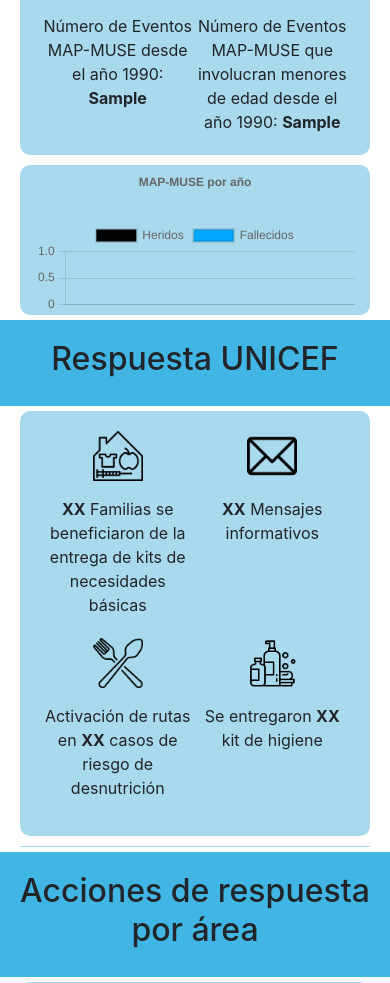
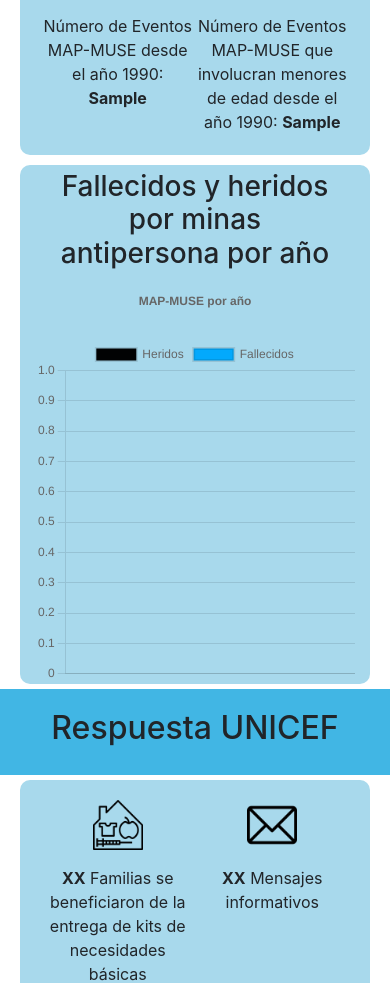
Before and after one commit to andrestrianareina/infografias, a Django app: template base/templates/index.html in a window 390 px wide; the page is wider, and only the part inside the window is pictured. Shown: the part 4439-5422 px from the top of that part. Run offline with Django 3.2, Linux system fonts and the light colour scheme; the template is opened without the code that fills it: most values are stand-ins (such as "Sample title", 1, 10 or a date in 2020); parts of the project's set-up code (start-up, migrations or seed data) failed here and were passed over; some libraries are stand-ins or nearby versions; some web fonts are replaced.

Commit message:
actualización responsive

```diff
--- a/base/static/base/css/style.css
+++ b/base/static/base/css/style.css
@@ -91,6 +91,13 @@
     align-items: center;
 }
 
+.grafica{
+
+    width: 100%;
+    height: 100%;
+
+}
+
 @media only screen and (max-width: 760px) {
 
     .grid-covid{
@@ -102,3 +109,18 @@
         grid-gap: 5px;
     }
 }
+
+
+@media only screen and (max-width: 450px) {
+
+    .grafica{
+
+        float: none;
+        width: 100%;
+        margin-top: 0px;
+        margin-right:0px;
+        margin-left:0px;
+        height: 200%;
+
+    }
+}
--- a/base/templates/index.html
+++ b/base/templates/index.html
@@ -244,8 +244,8 @@
 
                     // Choco
 
-                    var logi_choco = -76.4
-                    var lati_choco = 5.4
+                    var logi_choco = -77
+                    var lati_choco = 6
                     var mun_choco = {{locs_choco|safe}}
                     var nz_choco = {{z_choco|safe}}
 
@@ -489,7 +489,7 @@
             <div class="col-10 col-sm-5 col-md-5 cards-situacional">
                 <h3 class="subtitulo-seccion">Servicios públicos</h3>
                 <div>
-                    <p class=""><img src="{% static "base/icon/WIFI.png" %}" width="50" height="50"></p>
+                    <p class=""><img src="{% static "base/icon/wifi.png" %}" width="50" height="50"></p>
                     <p>Porcentaje de Hogares con conexión a internet en el departamento: <strong id="internet">{{internet_porcentaje_guajira|safe}}</strong></p>
                     <script>
                             var arauca_internet = 0
@@ -1008,7 +1008,11 @@
 
             </div>
             <div class="col-10 col-sm-5 col-md-5 cards-situacional" >
-                <canvas id="myChart"></canvas>
+                <div>
+                    <h3 class="subtitulo-seccion" >Fallecidos y heridos por minas antipersona por año</h3>
+                </div>
+                <div class="">
+                    <canvas class="grafica" height="400" id="myChart"></canvas></canvas>
                     <script>
 
                         // La Guajira
@@ -1079,6 +1083,7 @@
 
                             }
                     </script>
+                </div>
             </div>
         </div>
     </section>
@@ -1202,7 +1207,7 @@
             <div class="col-10 col-sm-10 col-md-10 cards-situacional">
                 <div class="row">
                     <div class="col-12 col-sm-4 col-md-4 grid-acciones">
-                        <img src="https://mega.nz/folder/q40UwYKZ#pbrBHo9WGxYpzqw7JpgvaA/file/e5l2nDAA" alt="MDN">
+                        <img src="{% static "base/icon/foto.png" %}" width="300" height="200">
                     </div>
                     <div class="col-12 col-sm-8 col-md-8 grid-acciones">
                         <p>Lorem ipsum dolor sit amet consectetur adipisicing elit. Quos quasi esse possimus perferendis beatae aliquid aut dolorum fuga in, dolorem sint consequatur error asperiores et itaque at sunt voluptates nam!</p>
```
Also changed, not shown: 5 other files. Lines whose indentation alone changed are shown as unchanged.
